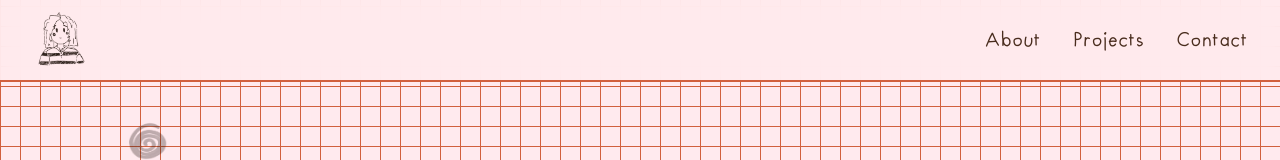
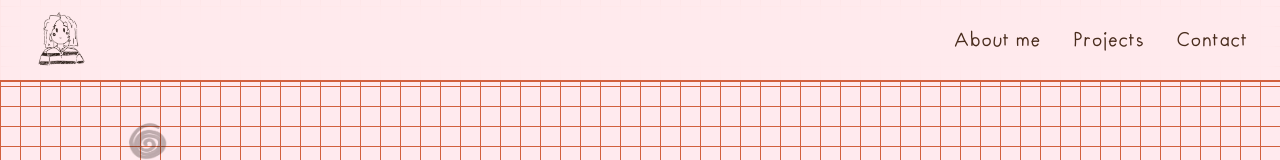
Before and after one commit to estellaaaa/portfolio, a React (Vite) app: page / in a window 1280 px wide. Shown: the top 160 px of the page. Built offline with nearby package versions, Linux system fonts and the light colour scheme.

Commit message:
Update navbar text from 'About' to 'About me'

```diff
--- a/src/App.tsx
+++ b/src/App.tsx
@@ -96,7 +96,7 @@ const Navigation = () => {
         </div>
         <ul className="nav-menu">
           <li className="nav-item">
-            <button onClick={() => scrollToSection('about')} className="nav-link">About</button>
+            <button onClick={() => scrollToSection('about')} className="nav-link">About me</button>
           </li>
           <li className="nav-item">
             <button onClick={() => scrollToSection('projects')} className="nav-link">Projects</button>
```
